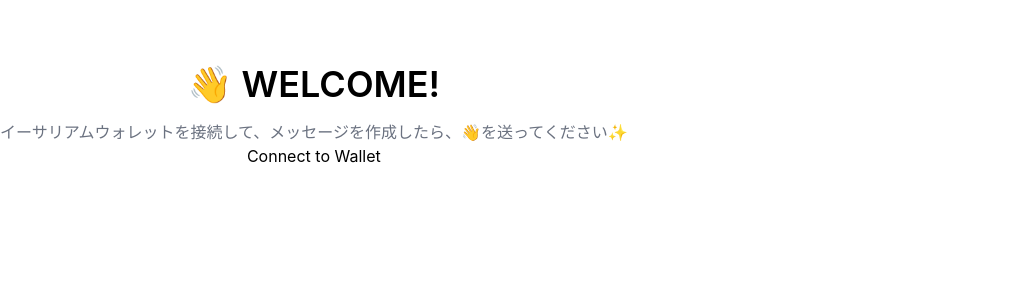
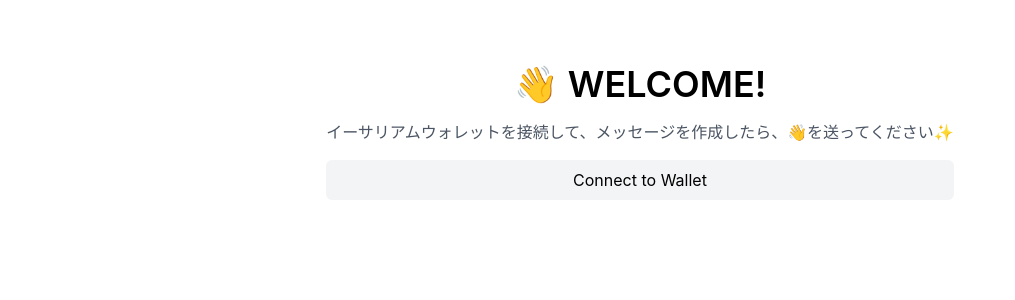
Before and after one commit to hayashi-ay/haya3, a Next.js app: page /eth-dapp in a window 1280 px wide. Shown: the top 300 px of the page, without its empty margins (0-1015 px from the left). Built offline with nearby package versions, Linux system fonts and the light colour scheme.

Commit message:
fix: tailiwindcssに置き換え

```diff
--- a/src/pages/eth-dapp/index.tsx
+++ b/src/pages/eth-dapp/index.tsx
@@ -138,24 +138,24 @@ const EthDApp = () => {
   }, []);
 
   return (
-    <div className="flex items-center mt-16">
+    <div className="mt-16 w-full flex justify-center">
       <div className="flex flex-col justify-center">
         <div className="text-center text-4xl font-semibold">
           <span role="img" aria-label="hand-wave">👋</span> WELCOME!
         </div>
 
-        <div className="mt-4 text-center text-gray-500">
+        <div className="mt-4 text-center text-gray-600">
           イーサリアムウォレットを接続して、メッセージを作成したら、<span role="img" aria-label="hand-wave">👋</span>を送ってください<span role="img" aria-label="shine">✨</span>
         </div>
 
         {currentAccount && (
-          <button className="mt-4 p-2 border-0 bg-grey-100" onClick={wave}>
+          <button className="mt-4 p-2 border-0 bg-gray-100 rounded-md" onClick={wave}>
             Wave at Me
           </button>
         )}
 
         {!currentAccount && (
-          <button className="waveButton" onClick={connectWallet}>
+          <button className="mt-4 p-2 border-0 bg-gray-100 rounded-md" onClick={connectWallet}>
             Connect to Wallet
           </button>
         )}
@@ -163,6 +163,7 @@ const EthDApp = () => {
         {currentAccount && (
           <textarea name="messageArea"
             placeholder="Enter a message"
+            className="mt-4 p-2 text-gray-600 border border-solid border-gray-300 rounded"
             id="message"
             value={messageValue}
             onChange={e => setMessageValue(e.target.value)}
@@ -172,7 +173,7 @@ const EthDApp = () => {
         {currentAccount && (
           allWaves.slice(0).reverse().map((wave, index) => {
             return (
-              <div key={index} style={{ backgroundColor: "#f8f8ff", marginTop: "16px", padding: "8px" }}>
+              <div key={index} className="mt-4 px-6 py-3 bg-gray-100 rounded-md">
                 <div>Address: {wave.address}</div>
                 <div>Time: {wave.timestamp.toString()}</div>
                 <div>Message: {wave.message}</div>
```
